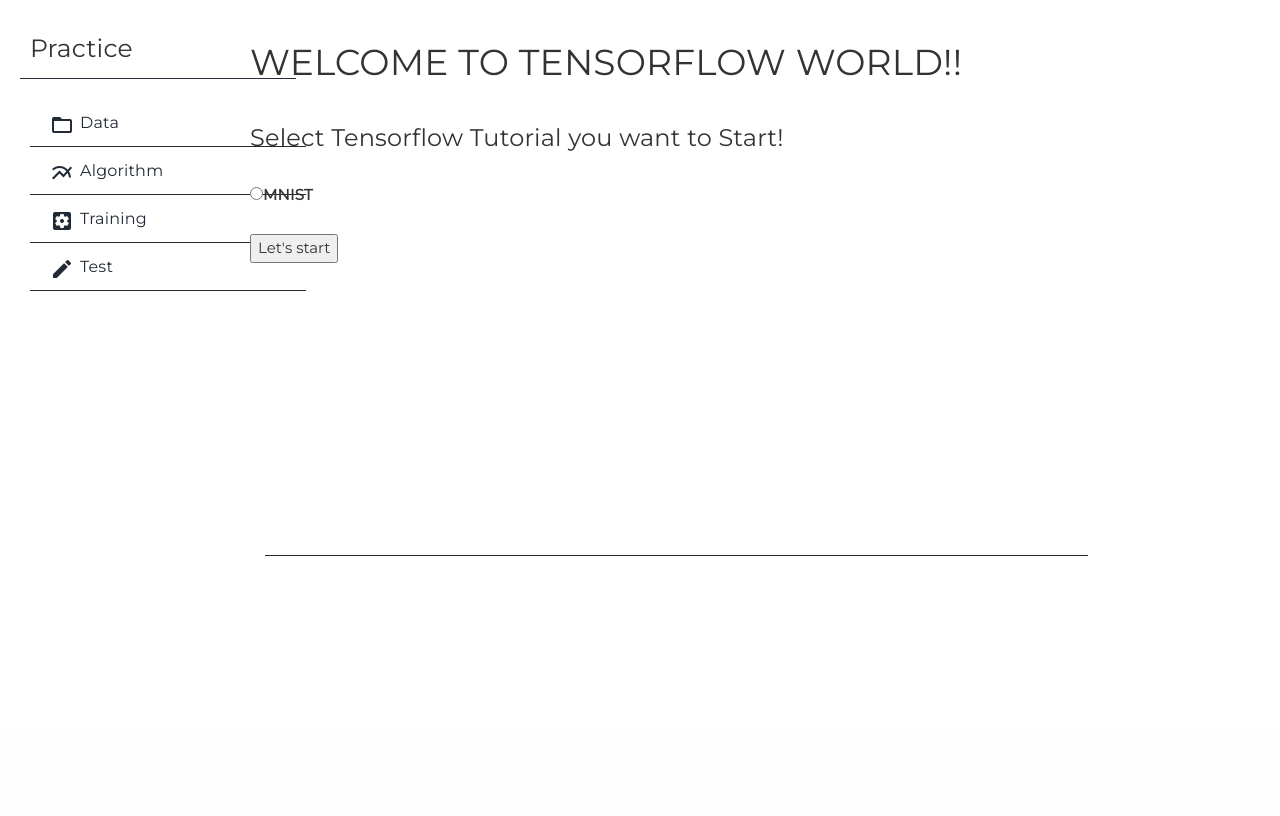
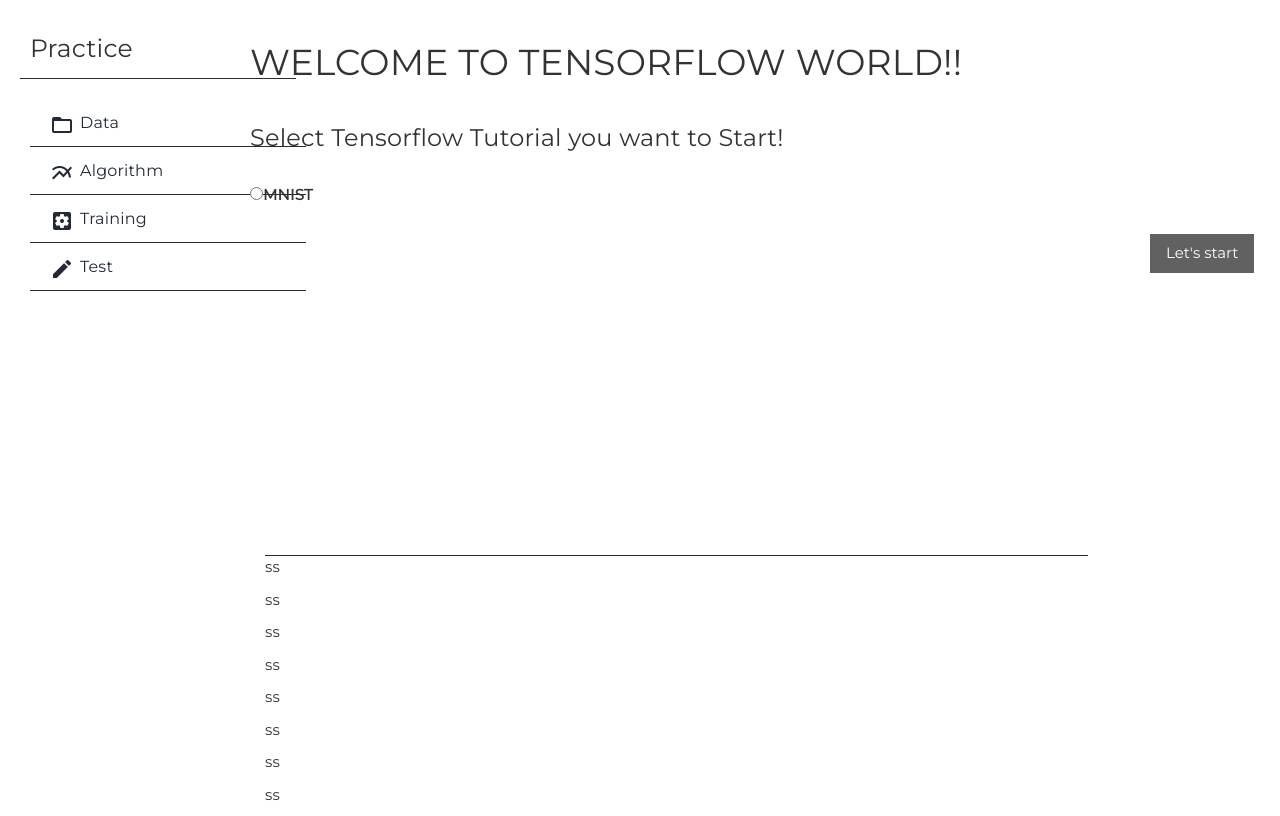
Before and after one commit to yhi00240/practice, a Django app: page /main/ in a window 1280 px wide. Shown: the part 70-886 px from the top of the page. Before the commit the page ends 626 px from the top, so only its background shows below. Run offline with Django 3.2, Linux system fonts and the light colour scheme; some libraries are stand-ins or nearby versions.

Commit message:
make buttom pretty

```diff
--- a/practice/static/practice/css/base.css
+++ b/practice/static/practice/css/base.css
@@ -165,13 +165,21 @@ li {
 }
 
 #help {
-    padding-top : 100px;
+  padding-top : 100px;
 }
 
 #divide {
-     border-bottom : 1px solid #222a35;
+  border-bottom : 1px solid #222a35;
 }
 
 .row {
-    height : 500px;
+  height : 500px;
 }
+
+body .nextButton {
+  margin-left : 900px;
+}
+
+#result {
+    margin : 20px;
+}
--- a/practice/templates/practice/algorithm.html
+++ b/practice/templates/practice/algorithm.html
@@ -23,7 +23,7 @@
       {% endfor %}
     </table>
     <br><br>
-    <input type="submit" value="Next">
+    <input type="submit" class="nextButton w3-btn w3-dark-gray"" value="Next">
   </form>
 </div>
 {% endblock content %}
--- a/practice/templates/practice/data.html
+++ b/practice/templates/practice/data.html
@@ -22,7 +22,7 @@
     </div>
   </li>
   <br><br>
-  <button id="nextButton" disabled>Next</button>
+  <button id="nextButton" class="nextButton w3-btn w3-dark-gray"" disabled>Next</button>
 </div>
 
 
--- a/practice/templates/practice/main.html
+++ b/practice/templates/practice/main.html
@@ -11,12 +11,21 @@
   <label><input type='radio' name = 'practice' value='mnist'>MNIST</label>
   <br>
   <br>
-  <button id="nextButton">Let's start</button>
+  <button id="nextButton" class="nextButton w3-btn w3-dark-gray">Let's start</button>
 </div>
 {% endblock content %}
 
 {% block help %}
-
+<li>
+    <p>ss</p>
+    <p>ss</p>
+    <p>ss</p>
+    <p>ss</p>
+    <p>ss</p>
+    <p>ss</p>
+    <p>ss</p>
+    <p>ss</p>
+</li>
 {% endblock help %}
 
 {% block scripts %}
--- a/practice/templates/practice/training/check.html
+++ b/practice/templates/practice/training/check.html
@@ -13,7 +13,7 @@
   {% endfor %}
 </table>
 <br>
-<button id="nextButton">Next</button>
+<button id="nextButton" class="nextButton w3-btn w3-dark-gray"">Next</button>
 
 <script>
   $('#nextButton').click(
--- a/practice/templates/practice/training/result.html
+++ b/practice/templates/practice/training/result.html
@@ -6,11 +6,14 @@
 <br>
   <iframe src="http://localhost:6006" scrolling=yes width=1000 height=500 frameborder=1></iframe>
 <br><br>
-<input type="submit" value="Next">
+<button id="nextButton" class="nextButton w3-btn w3-dark-gray"" >Next</button>
 {% endblock frame %}
 
 {% block scripts %}
 <script>
+ $('#nextButton').click(function() {
+    location.href='/{{ practice_name }}/test/draw'
+  });
   $(document).ready(function() {
     $('.data-end').attr('src','{% static 'practice/images/end_check.png' %}');
     $('.algorithm-end').attr('src','{% static 'practice/images/end_check.png' %}');
--- a/practice/templates/practice/training/run.html
+++ b/practice/templates/practice/training/run.html
@@ -5,9 +5,8 @@
 <h3>Run {{ practice_name }} training</h3>
 <br>
 <button id="runButton">Run</button>
-<button id="nextButton" disabled>Next</button>
 <div id="result">Results will be shown here</div>
-
+<button id="nextButton" class="nextButton w3-btn w3-dark-gray"" disabled>Next</button>
 <style>
   #result {
     text-align:center;
--- a/practice/templates/practice/training/training.html
+++ b/practice/templates/practice/training/training.html
@@ -9,7 +9,7 @@
     {{ key }} : <input type="text" name="{{ key }}" value="{{ value }}">
     <br><br>
   {% endfor %}
-  <input type="submit" value="Next">
+  <input type="submit" class="nextButton w3-btn w3-dark-gray"" value="Next">
 </form>
 {% endblock frame %}
 
```
